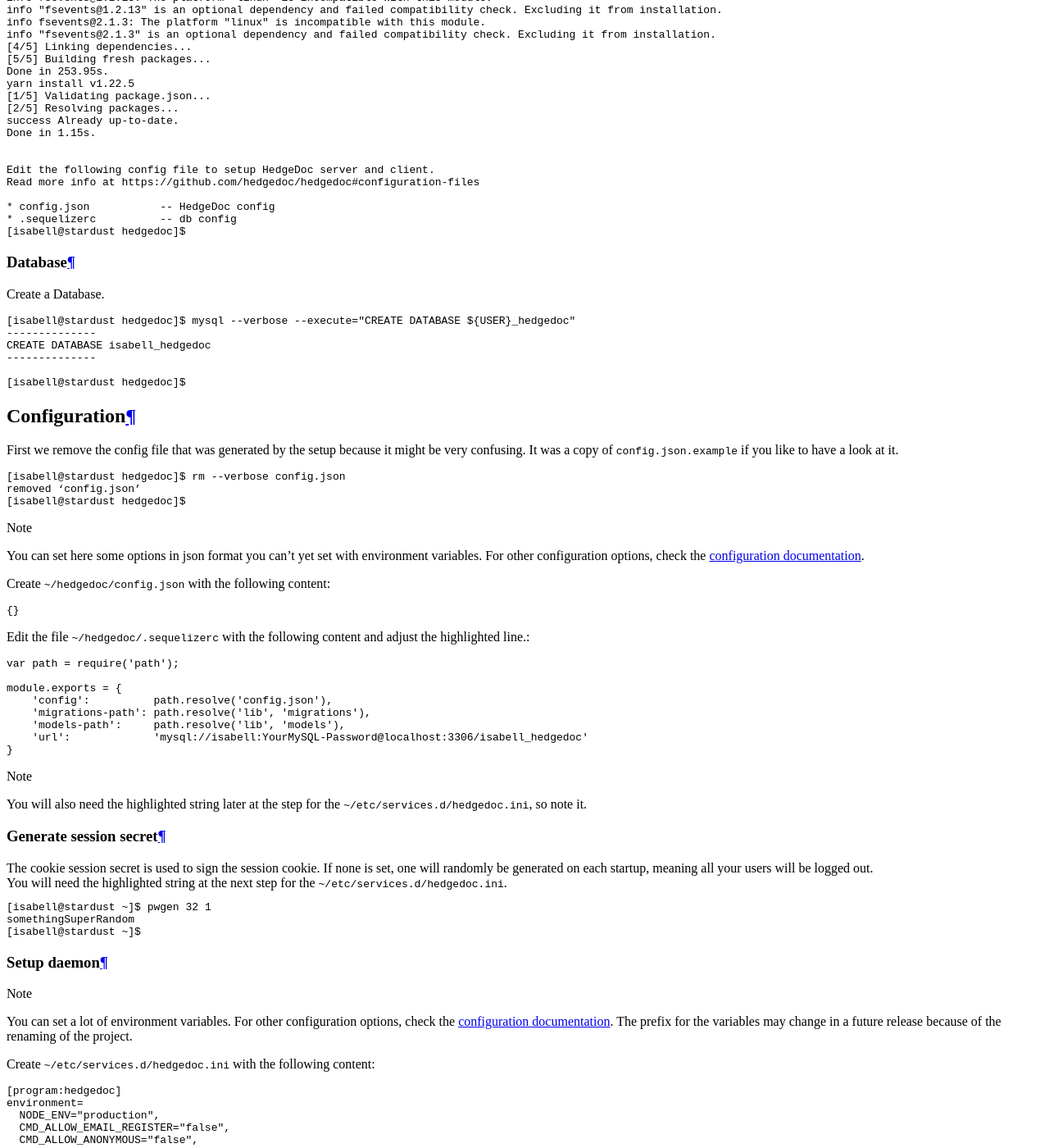
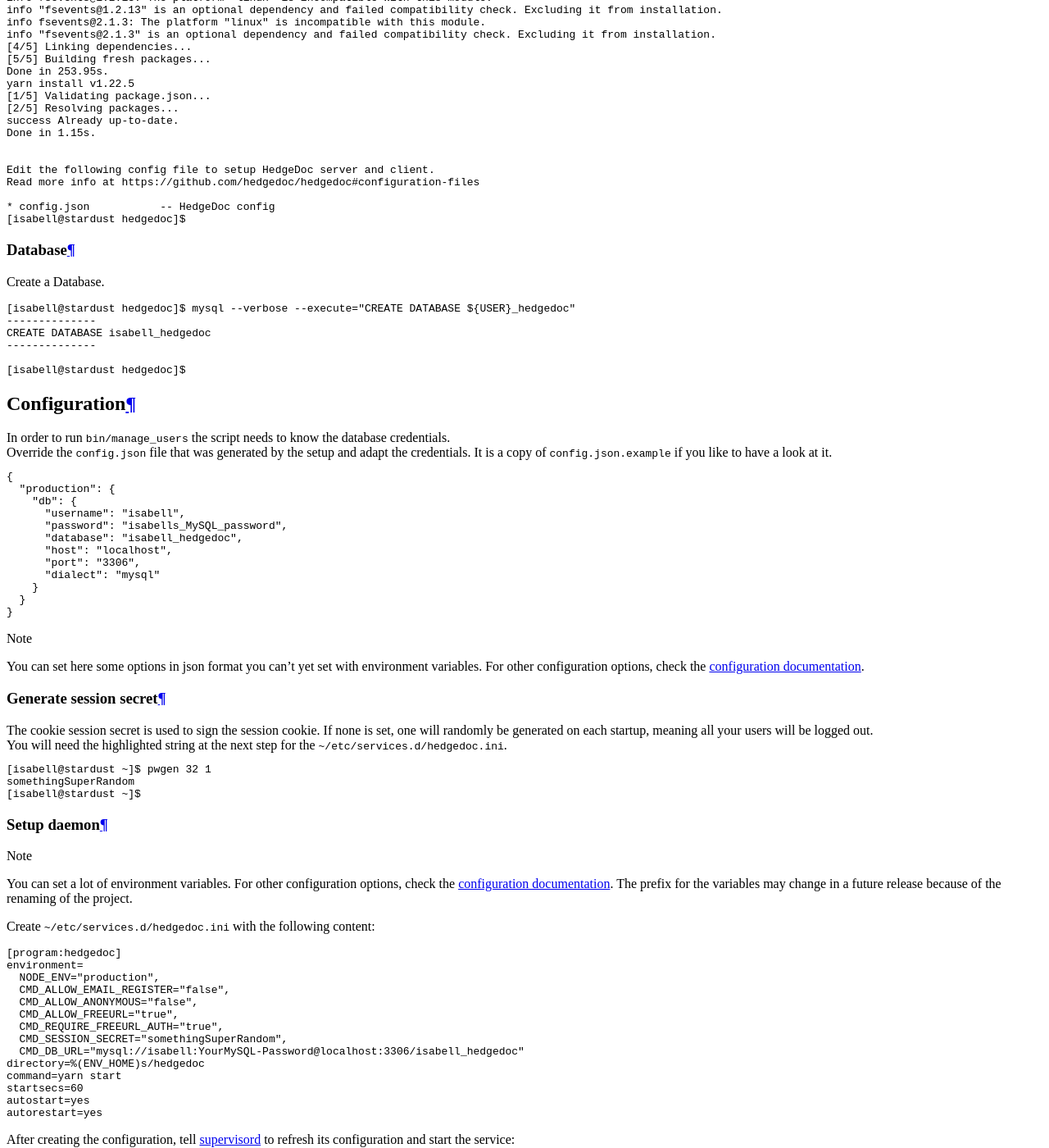
Before and after one commit to Uberspace/lab, a Sphinx documentation site: the page built from source/guide_hedgedoc.rst, in a window 1280 px wide and 1400 px high, scrolled down 5872 px. Shown: the whole window at 82% size. Built offline with Sphinx 7.4.7 and the Read the Docs theme 2.0.0, drawn with Linux system fonts in a browser that asks for light colours; some of the changed text lies outside the part shown.

Commit message:
[HedgeDoc] update guide for 1.8.0

```diff
--- a/source/guide_hedgedoc.rst
+++ b/source/guide_hedgedoc.rst
@@ -105,7 +105,6 @@
   Read more info at https://github.com/hedgedoc/hedgedoc#configuration-files
 
   * config.json           -- HedgeDoc config
-  * .sequelizerc          -- db config
   [isabell@stardust hedgedoc]$
 
 Database
@@ -125,40 +124,28 @@
 Configuration
 =============
 
-First we remove the config file that was generated by the setup because it might be very confusing. It was a copy of ``config.json.example`` if you like to have a look at it.
+| In order to run ``bin/manage_users`` the script needs to know the database credentials.
+| Override the ``config.json`` file that was generated by the setup and adapt the credentials. It is a copy of ``config.json.example`` if you like to have a look at it.
 
-.. code-block:: console
+.. code-block:: json
+  :emphasize-lines: 4-6
 
-
-  [isabell@stardust hedgedoc]$ rm --verbose config.json
-  removed ‘config.json’
-  [isabell@stardust hedgedoc]$
+  {
+    "production": {
+      "db": {
+        "username": "isabell",
+        "password": "isabells_MySQL_password",
+        "database": "isabell_hedgedoc",
+        "host": "localhost",
+        "port": "3306",
+        "dialect": "mysql"
+      }
+    }
+  }
 
 .. note::
 
   You can set here some options in json format you can't yet set with environment variables. For other configuration options, check the `configuration documentation`_.
-
-Create ``~/hedgedoc/config.json`` with the following content:
-
-.. code-block:: json
-
-  {}
-
-Edit the file ``~/hedgedoc/.sequelizerc`` with the following content and adjust the highlighted line.:
-
-.. code-block:: js
-  :emphasize-lines: 7
-
-  var path = require('path');
-
-  module.exports = {
-      'config':          path.resolve('config.json'),
-      'migrations-path': path.resolve('lib', 'migrations'),
-      'models-path':     path.resolve('lib', 'models'),
-      'url':             'mysql://isabell:YourMySQL-Password@localhost:3306/isabell_hedgedoc'
-  }
-
-.. note:: You will also need the highlighted string later at the step for the ``~/etc/services.d/hedgedoc.ini``, so note it.
 
 Generate session secret
 -----------------------
@@ -192,6 +179,7 @@
     CMD_ALLOW_EMAIL_REGISTER="false",
     CMD_ALLOW_ANONYMOUS="false",
     CMD_ALLOW_FREEURL="true",
+    CMD_REQUIRE_FREEURL_AUTH="true",
     CMD_SESSION_SECRET="somethingSuperRandom",
     CMD_DB_URL="mysql://isabell:YourMySQL-Password@localhost:3306/isabell_hedgedoc"
   directory=%(ENV_HOME)s/hedgedoc
@@ -247,17 +235,15 @@
   hedgedoc: stopped
   [isabell@stardust ~]$ mv --verbose hedgedoc hedgedoc_old
   ‘hedgedoc’ -> ‘hedgedoc_old’
-  [isabell@stardust ~]$ VERSION=1.7.1
+  [isabell@stardust ~]$ VERSION=1.8.0
   [isabell@stardust ~]$ wget https://github.com/hedgedoc/hedgedoc/releases/download/$VERSION/hedgedoc-$VERSION.tar.gz
   [...]
   100%[======================================================>] 50,784,713  16.8MB/s   in 2.9s
   [isabell@stardust ~]$ tar --extract --gzip --file=hedgedoc-$VERSION.tar.gz
   [isabell@stardust ~]$ rm --verbose hedgedoc-$VERSION.tar.gz
-  removed ‘hedgedoc-x.x.x.tar.gz’
+  removed ‘hedgedoc-1.8.0.tar.gz’
   [isabell@stardust ~]$ cp --verbose hedgedoc_old/config.json hedgedoc/config.json
   ‘hedgedoc_old/config.json’ -> ‘hedgedoc/config.json’
-  [isabell@stardust ~]$ cp --verbose hedgedoc_old/.sequelizerc hedgedoc/.sequelizerc
-  ‘hedgedoc_old/.sequelizerc’ -> ‘hedgedoc/.sequelizerc’
   [isabell@stardust ~]$ cd hedgedoc
   [isabell@stardust hedgedoc]$ bin/setup
   Copying config files...
@@ -283,7 +269,6 @@
   Read more info at https://github.com/hedgedoc/hedgedoc#configuration-files
 
   * config.json           -- HedgeDoc config
-  * .sequelizerc          -- db config
   [isabell@stardust hedgedoc]$ supervisorctl start hedgedoc
   hedgedoc: started
   [isabell@stardust hedgedoc]$ supervisorctl tail -f hedgedoc
@@ -293,7 +278,7 @@
   [isabell@stardust ~]$ rm --recursive hedgedoc_old
   [isabell@stardust ~]$
 
-Under usual circumstances you don't need to change the config files. The setup script does not override your config files even if it says ``Copying config files...``.
+.. note:: Under usual circumstances you don't need to change the config files. The setup script does not override your config files even if it says ``Copying config files...``.
 
 Update script
 -------------
@@ -317,7 +302,6 @@
     tar --extract --gzip --file=hedgedoc-$VERSION.tar.gz
     rm --verbose hedgedoc-$VERSION.tar.gz
     cp --verbose hedgedoc_$LOCAL/config.json hedgedoc/config.json
-    cp --verbose hedgedoc_$LOCAL/.sequelizerc hedgedoc/.sequelizerc
     cd hedgedoc
     bin/setup
     supervisorctl start hedgedoc
```
Also changed, not shown: other parts of source/guide_hedgedoc.rst (+5 -5 lines).
